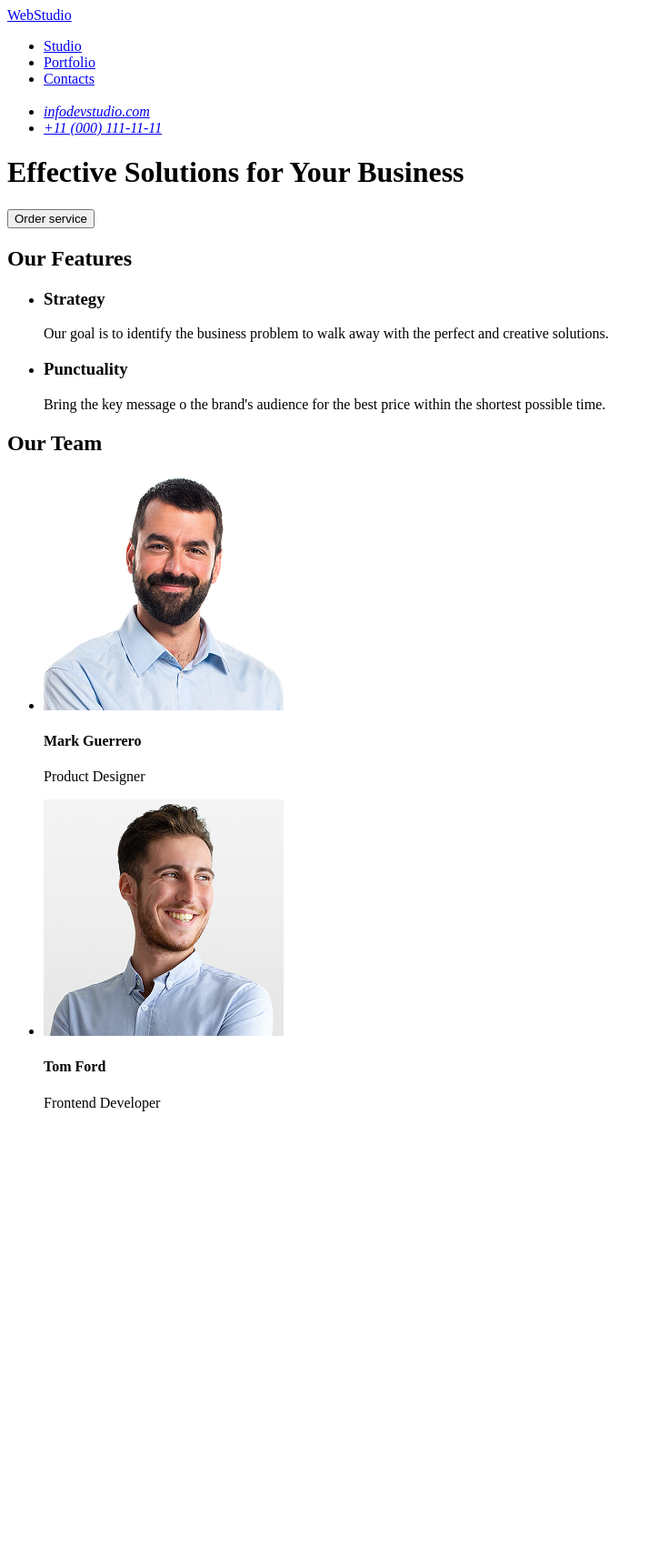
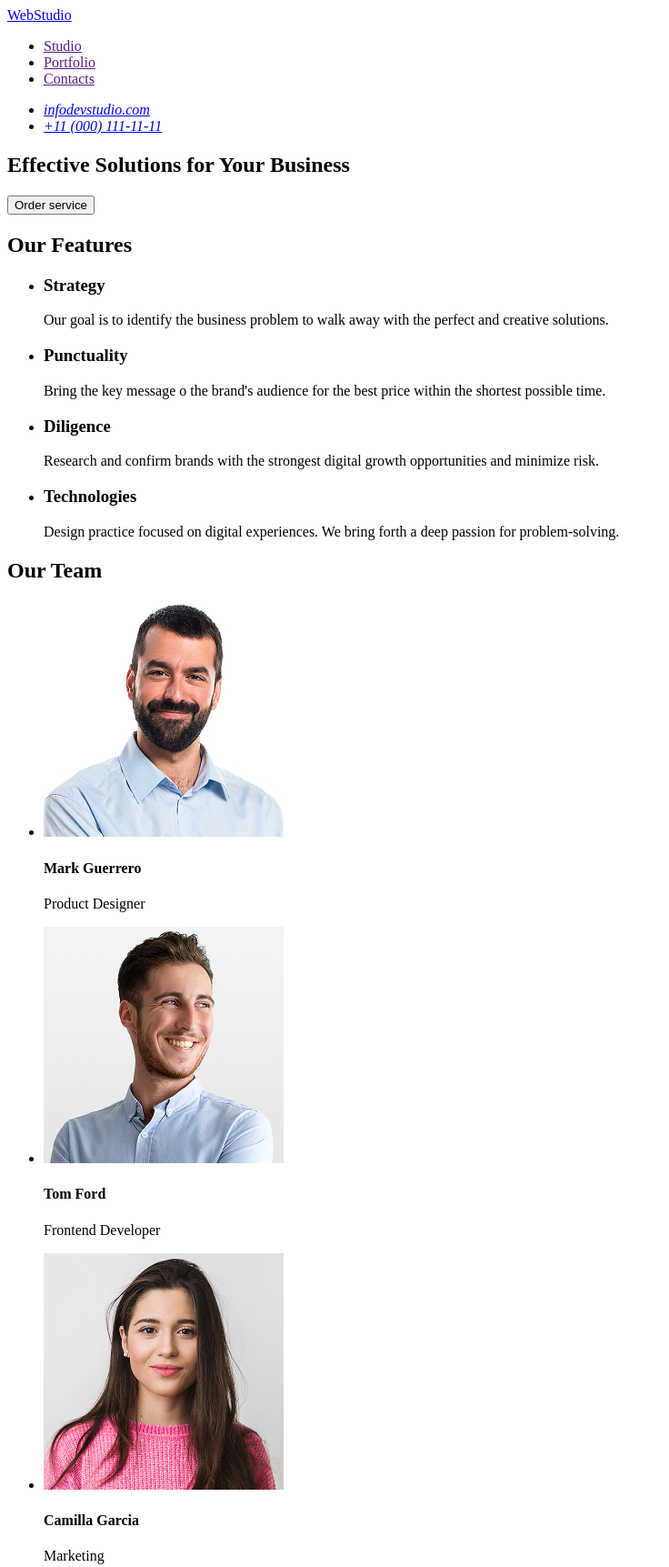
Before and after one commit to braided/goit-markup-hw-01, a plain HTML site: page index.html in a window 1280 px wide. Shown: the top 1723 px of the page at 91% size, without its empty margins (0-736 px from the left). Before the commit the page ends 1238 px from the top, so only its background shows below. Drawn offline with Linux system fonts and the light colour scheme.

Commit message:
added text

```diff
--- a/index.html
+++ b/index.html
@@ -1,50 +1,95 @@
-<!DOCTYPE html>
+<!doctype html>
 <html>
   <head>
     <title>WebStudio</title>
   </head>
   <body>
-<a href="#WebStudio">WebStudio</a>
-<ul><li>
-<a href="#Studio">Studio</a>
-
-
-
-
+    <header>
+      <a href="./index.html">WebStudio</a>
+      <ul>
+        <li>
+          <a href="">Studio</a>
         </li>
-<li><a href="#Portfolio">Portfolio</a></li>
-<li><a href="#Contacts">Contacts</a></li><br>
-<li><i><a href="mailto:infodevstudio.com">infodevstudio.com </a></i></li>
-<li><i><a href="tel:+11 (000) 111-11-11">+11 (000) 111-11-11 </a></i></li>
+        <li><a href="">Portfolio</a></li>
+        <li><a href="">Contacts</a></li>
       </ul>
-
-
-
+      <address>
+        <ul>
+          <li>
+            <i><a href="mailto:infodevstudio.com">infodevstudio.com </a></i>
+          </li>
+          <li>
+            <i><a href="tel:+110001111111">+11 (000) 111-11-11 </a></i>
+          </li>
+        </ul>
+      </address>
+    </header>
+    <main>
+      <section>
         <h1>Effective Solutions for Your Business</h1>
         <div><button>Order service</button></div>
+      </section>
+      <section>
         <h2>Our Features</h2>
         <ul>
-<li><h3> Strategy</h3> </li>
-<p>Our goal is to identify the business problem to walk away with the perfect and creative solutions.<p>
-<li><h3> Punctuality</h3> </li>
-<p>Bring the key message o the brand's audience for the best price within the shortest possible time.</p>
+          <li>
+            <h3>Strategy</h3>
+            <p>
+              Our goal is to identify the business problem to walk away with the
+              perfect and creative solutions.
+            </p>
+          </li>
 
+          <li>
+            <h3>Punctuality</h3>
 
-
-
-
+            <p>
+              Bring the key message o the brand's audience for the best price
+              within the shortest possible time.
+            </p>
+          </li>
+          <li>
+            <h3>Diligence</h3>
+            <p>Research and confirm brands with the strongest digital growth opportunities and minimize risk.</p>
+          </li>
+          <li>
+            <h3>Technologies</h3>
+            <p>Design practice focused on digital experiences. We bring forth a deep passion for problem-solving.</p>
+          </li>
         </ul>
+      </section>
+      <section>
         <h2>Our Team</h2>
         <ul>
-   <li><img src="images/img.png" alt=""></li>
+          <li>
+            <img src="images/img-3.jpg" alt="logo-avatar" />
             <h4>Mark Guerrero</h4>
             <p>Product Designer</p>
-   <li><img src="images/img2.png" alt=""></li>
+          </li>
+          <li>
+            <img src="images/img-2.jpg" alt="logo-avatar" />
             <h4>Tom Ford</h4>
             <p>Frontend Developer</p>
+          </li>
+          <li>
+            <img src="images/img-1.jpg" alt="logo-avatar" />
+            <h4>Camilla Garcia</h4>
+            <p>Marketing</p>
+          </li>
+          <li>
+            <img src="images/img.jpg" alt="logo-avatar" />
+            <h4>Daniel Wilson</h4>
+            <p>UI Designer</p>
+          </li>
         </ul>
-
-
-
+      </section>
+    </main>
+    <footer>
+      <a href="./index.html">WebStudio</a>
+      <p>
+        Increase the flow of customers and sales for your business with digital
+        marketing & growth solutions.
+      </p>
+    </footer>
   </body>
 </html>
```
Also changed, not shown: images/img-1.jpg (added), images/img-2.jpg (added), images/img-3.jpg (added), images/img.jpg (added), images/img.png (deleted), images/img2.png (deleted). Lines whose indentation alone changed are shown as unchanged.
